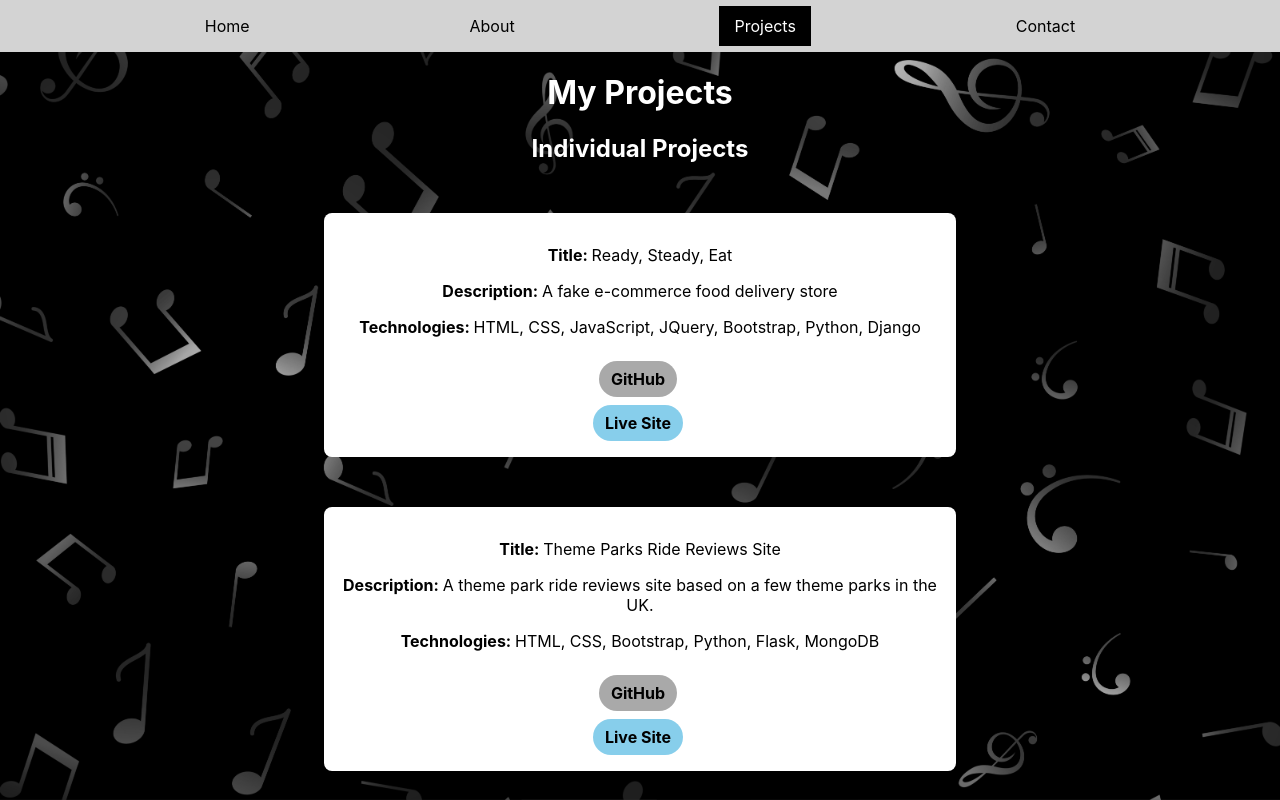
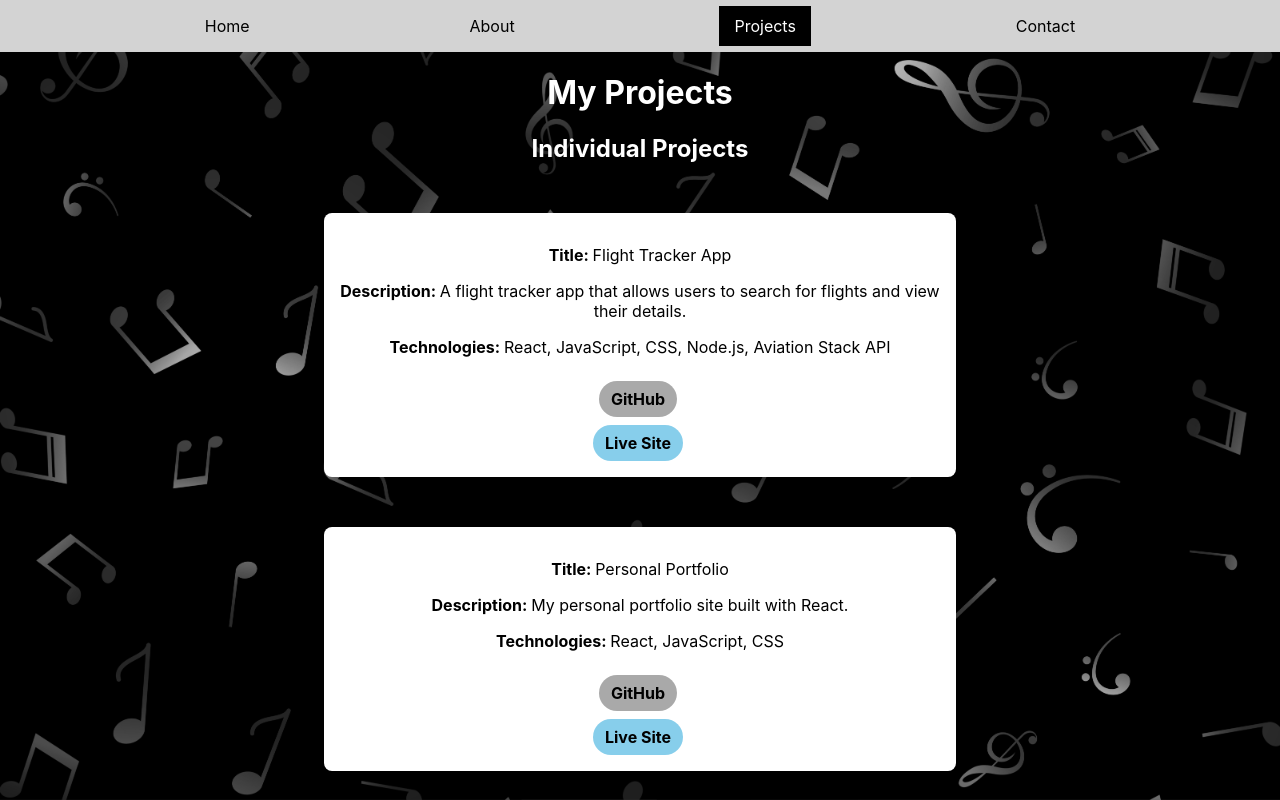
Before and after one commit to hannahro15/Hannah-Portfolio-Site, a React (Create React App) app: page /Hannah-Portfolio-Site/projects in a window 1280 px wide. Shown: the top 800 px of the page. Built offline with nearby package versions, Linux system fonts and the light colour scheme.

Commit message:
Add latest two projects to portfolio website

```diff
--- a/src/data/projectsData.js
+++ b/src/data/projectsData.js
@@ -1,5 +1,19 @@
 // Project data for the portfolio
 export const solo_projects = [
+    {
+        title: "Flight Tracker App",
+        description: "A flight tracker app that allows users to search for flights and view their details.",
+        technologies: ["React, ", "JavaScript, ", "CSS, ", "Node.js, ", "Aviation Stack API "],
+        github: "https://github.com/hannahro15/Flight-Tracker",
+        demo: "https://hannahro15.github.io/Flight-Tracker/"
+    },
+    {
+        title: "Personal Portfolio",
+        description: "My personal portfolio site built with React.",
+        technologies: ["React, ", "JavaScript, ", "CSS "],
+        github: "https://github.com/hannahro15/hannah-portfolio-site",
+        demo: "https://hannahro15.github.io/Hannah-Portfolio-Site/"
+    },
     {
         title: "Ready, Steady, Eat",
         description: "A fake e-commerce food delivery store",
```
